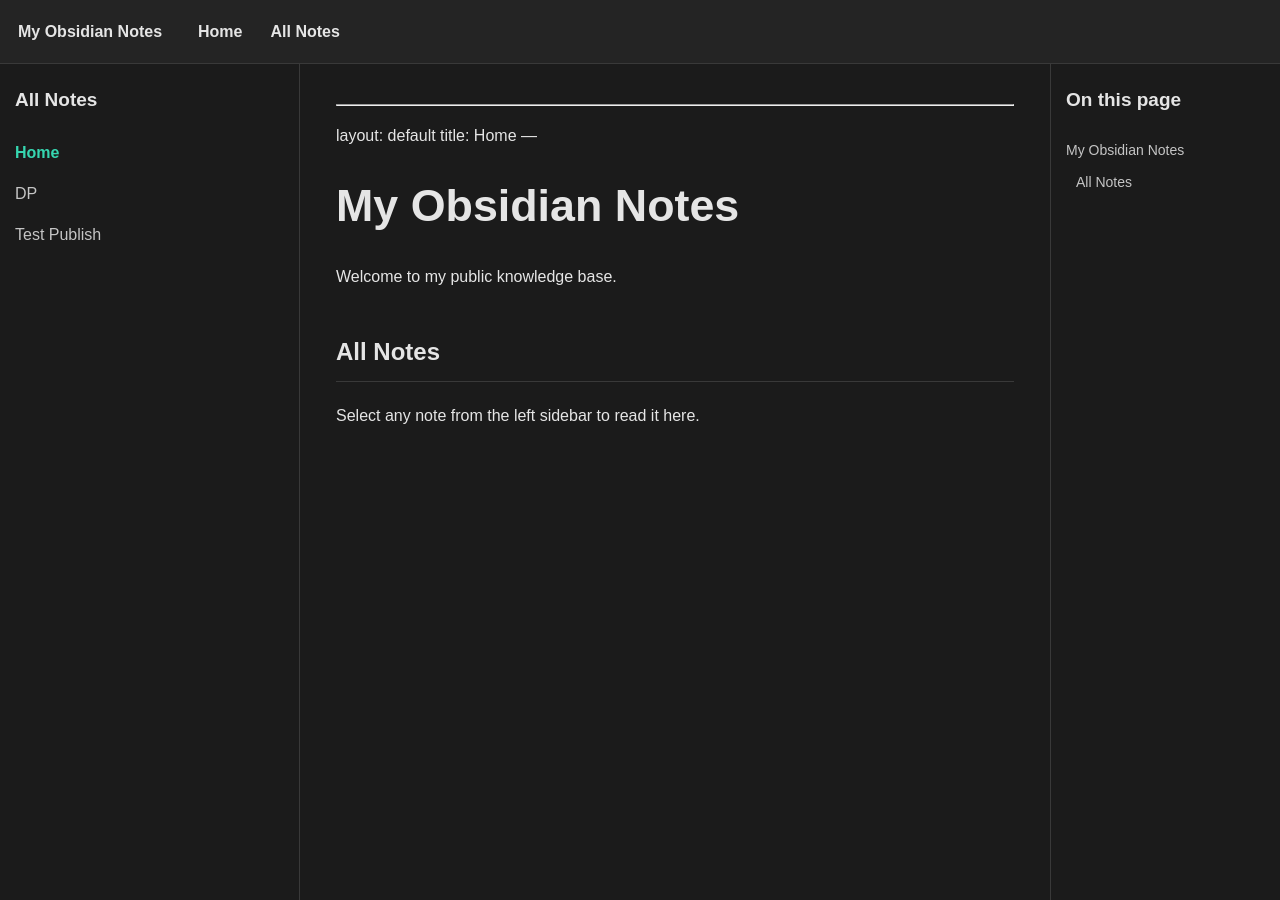
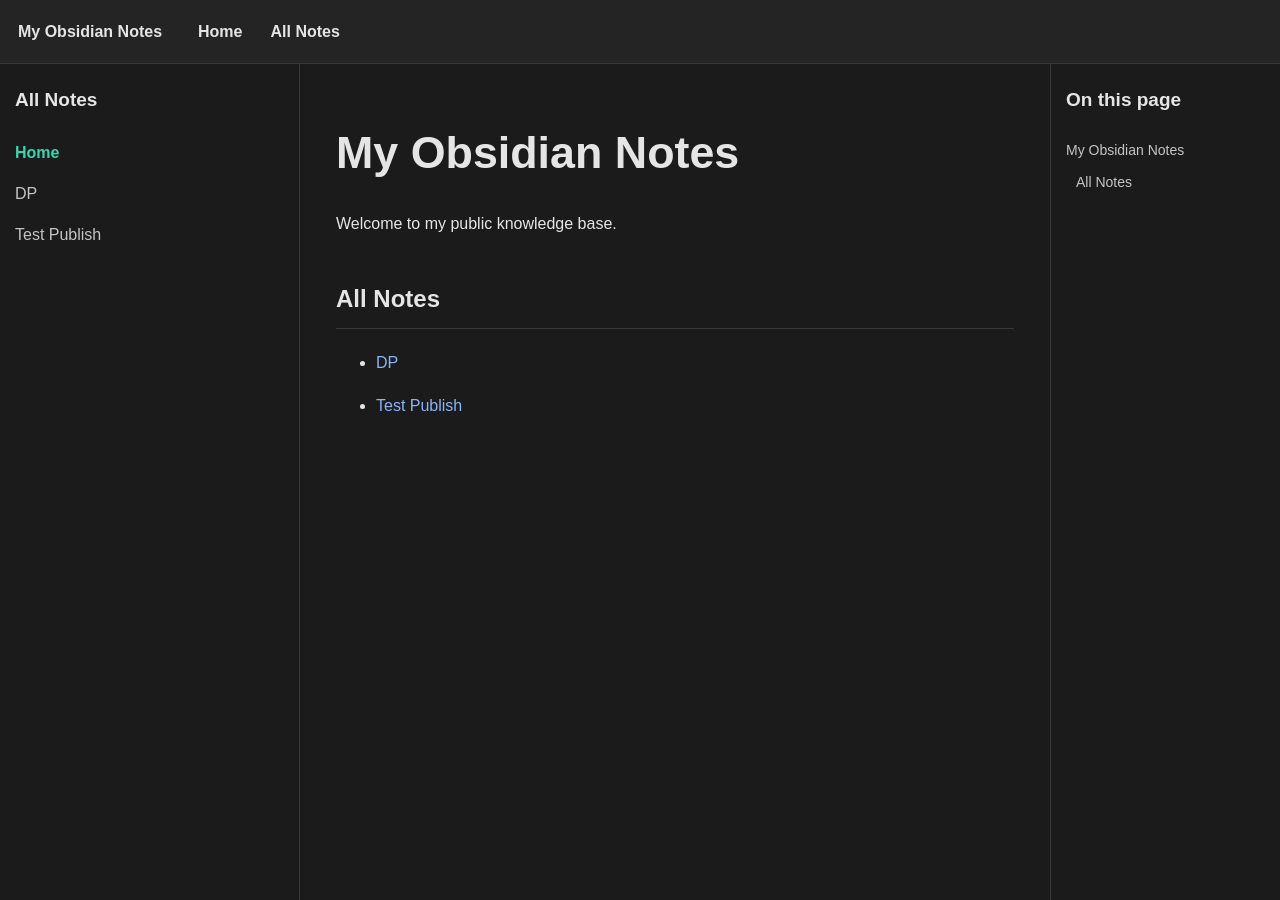
Before and after one commit to Mritunjay28/obsidian-notes, a Jekyll site: the page built from index.md, in a window 1280 px wide. Built offline with Jekyll 4.4.1, drawn with Linux system fonts in a browser that asks for light colours; our own code applies the rules of GitHub Pages for plain Markdown files.

Commit message:
Fix home page front matter and list notes

```diff
--- a/index.md
+++ b/index.md
@@ -1,4 +1,3 @@
-
 ---
 layout: default
 title: Home
@@ -9,6 +8,8 @@ title: Home
 Welcome to my public knowledge base.
 
 ## All Notes
-{: #all-notes }
 
-Select any note from the left sidebar to read it here.
+{% assign notes = site.pages | where_exp: "p", "p.path contains 'content/'" | sort: "name" %}
+{% for n in notes %}
+- [{{ n.name | remove: ".md" }}]({{ n.url | relative_url }})
+{% endfor %}
```
